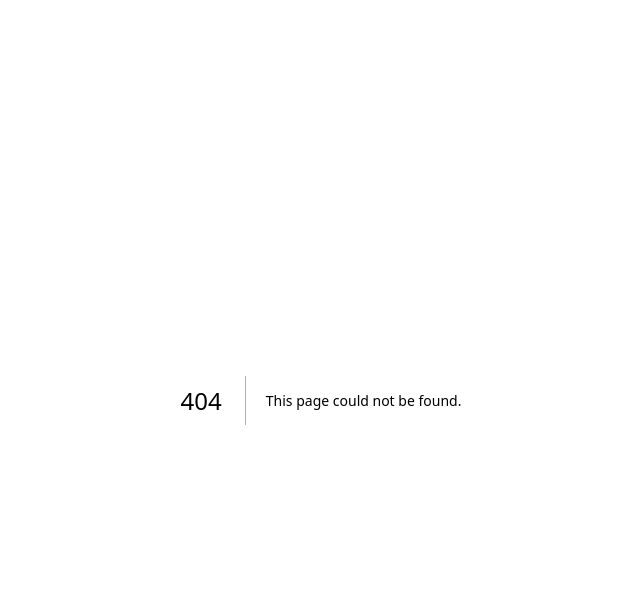
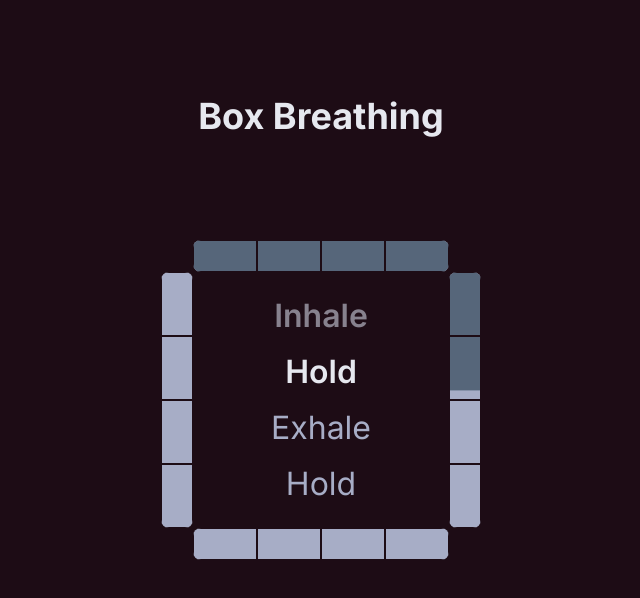
Before and after one commit to bgriffff/mentalhealth, a Next.js app: page /breathing in a window 1280 px wide. Before the commit this address had no page. Shown: the top 598 px of the page, without its empty margins (319-959 px from the left). Built offline with nearby package versions, Linux system fonts and the light colour scheme.

Commit message:
Working breathing exercise with CSS

```diff
--- /dev/null
+++ b/src/app/breathing/page.tsx
@@ -0,0 +1,52 @@
+import "../globals.css";
+
+export default function breathing() {
+  return (
+    <main className="flex min-h-screen flex-col items-center justify-between p-24">
+      <div className="text-center mb-8">
+        <h1 className="text-4xl font-bold mb-4">Box Breathing</h1>
+      </div>
+      <div className="wrapper">
+        <div className="directions">
+          <div className="message">Inhale</div>
+          <div className="message">Hold</div>
+          <div className="message">Exhale</div>
+          <div className="message">Hold</div>
+        </div>
+        <div className="timer inhale">
+          <div className="progress"></div>
+          <div className="indicators">
+            <div className="indicator"></div>
+            <div className="indicator"></div>
+            <div className="indicator"></div>
+            <div className="indicator"></div>
+          </div>
+        </div>
+        <div className="timer inhale-hold">
+          <div className="indicators">
+            <div className="indicator"></div>
+            <div className="indicator"></div>
+            <div className="indicator"></div>
+            <div className="indicator"></div>
+          </div>
+        </div>
+        <div className="timer exhale">
+          <div className="indicators">
+            <div className="indicator"></div>
+            <div className="indicator"></div>
+            <div className="indicator"></div>
+            <div className="indicator"></div>
+          </div>
+        </div>
+        <div className="timer exhale-hold">
+          <div className="indicators">
+            <div className="indicator"></div>
+            <div className="indicator"></div>
+            <div className="indicator"></div>
+            <div className="indicator"></div>
+          </div>
+        </div>
+      </div>
+    </main>
+  );
+}
--- a/src/app/globals.css
+++ b/src/app/globals.css
@@ -18,10 +18,156 @@
 
 body {
   color: rgb(var(--foreground-rgb));
-  background: linear-gradient(
-      to bottom,
-      transparent,
-      rgb(var(--background-end-rgb))
-    )
-    rgb(var(--background-start-rgb));
+  background-color: #1d0c15;
+  color: #e6e8ef;
 }
+
+/* Breathing Exercise CSS */
+
+.wrapper {
+  transform: translate(-50%, -50%);
+  top: 50%;
+  left: 50%;
+  width: 40vh;
+  height: 40vh;
+  position: absolute;
+  margin: auto;
+}
+
+.directions {
+  position: absolute;
+  top: 50%;
+  left: 50%;
+  text-align: center;
+  transform: translate(-50%, -50%);
+  font-size: 2rem;
+}
+
+.directions .message {
+  padding: 0.25rem;
+  animation: text-highlight 16s infinite;
+  color: #a7adc6;
+  /* opacity: 0.8; */
+}
+
+.directions .message:nth-child(1) {
+  animation-delay: 0s;
+}
+
+.directions .message:nth-child(2) {
+  animation-delay: 4000ms;
+}
+
+.directions .message:nth-child(3) {
+  animation-delay: 8000ms;
+}
+
+.directions .message:nth-child(4) {
+  animation-delay: 12000ms;
+}
+
+.timer {
+  position: relative;
+  overflow: hidden;
+  border-radius: 1cqb;
+  height: 10%;
+  background: #a7adc6;
+}
+
+.timer:after {
+  content: "";
+  display: block;
+  position: absolute;
+  top: 0;
+  right: 0;
+  bottom: 0;
+  left: 0;
+  width: 100%;
+  transform: translateX(-100%);
+  animation-name: timer;
+  animation-duration: 32000ms;
+  animation-timing-function: linear; /* Set animation to be linear */
+  animation-iteration-count: infinite;
+  background: #56667a;
+  z-index: 0;
+}
+
+.timer.inhale {
+  left: 10%;
+  width: 80%;
+  transform: rotate(0);
+}
+.timer.inhale-hold {
+  position: absolute;
+  width: 80%;
+  right: 10%;
+  bottom: 10%;
+  transform: rotate(90deg);
+  transform-origin: bottom right;
+}
+
+.timer.inhale-hold:after {
+  animation-delay: 4000ms;
+}
+
+.timer.exhale {
+  position: absolute;
+  width: 80%;
+  left: 10%;
+  bottom: 0;
+  transform: rotate(180deg);
+}
+.timer.exhale:after {
+  animation-delay: 8000ms;
+}
+
+.timer.exhale-hold {
+  position: absolute;
+  width: 80%;
+  left: 10%;
+  bottom: 10%;
+  transform: rotate(270deg);
+  transform-origin: bottom left;
+}
+.timer.exhale-hold:after {
+  animation-delay: 12000ms;
+}
+
+.indicators {
+  display: flex;
+  height: 100%;
+}
+.indicator {
+  text-align: center;
+  position: relative;
+  z-index: 2;
+  display: block;
+  flex: 1;
+  border: 1px solid #1d0c15;
+  box-sizing: border-box;
+}
+
+@keyframes timer {
+  10%,
+  50% {
+    transform: translateX(0%);
+  }
+  60%,
+  100% {
+    transform: translateX(100%);
+  }
+}
+
+@keyframes text-highlight {
+  2%,
+  25% {
+    color: #e6e8ef;
+    opacity: 1;
+    font-weight: 600;
+  }
+  28%,
+  100% {
+    color: #ced1df;
+    opacity: 0.6;
+  }
+}
```
